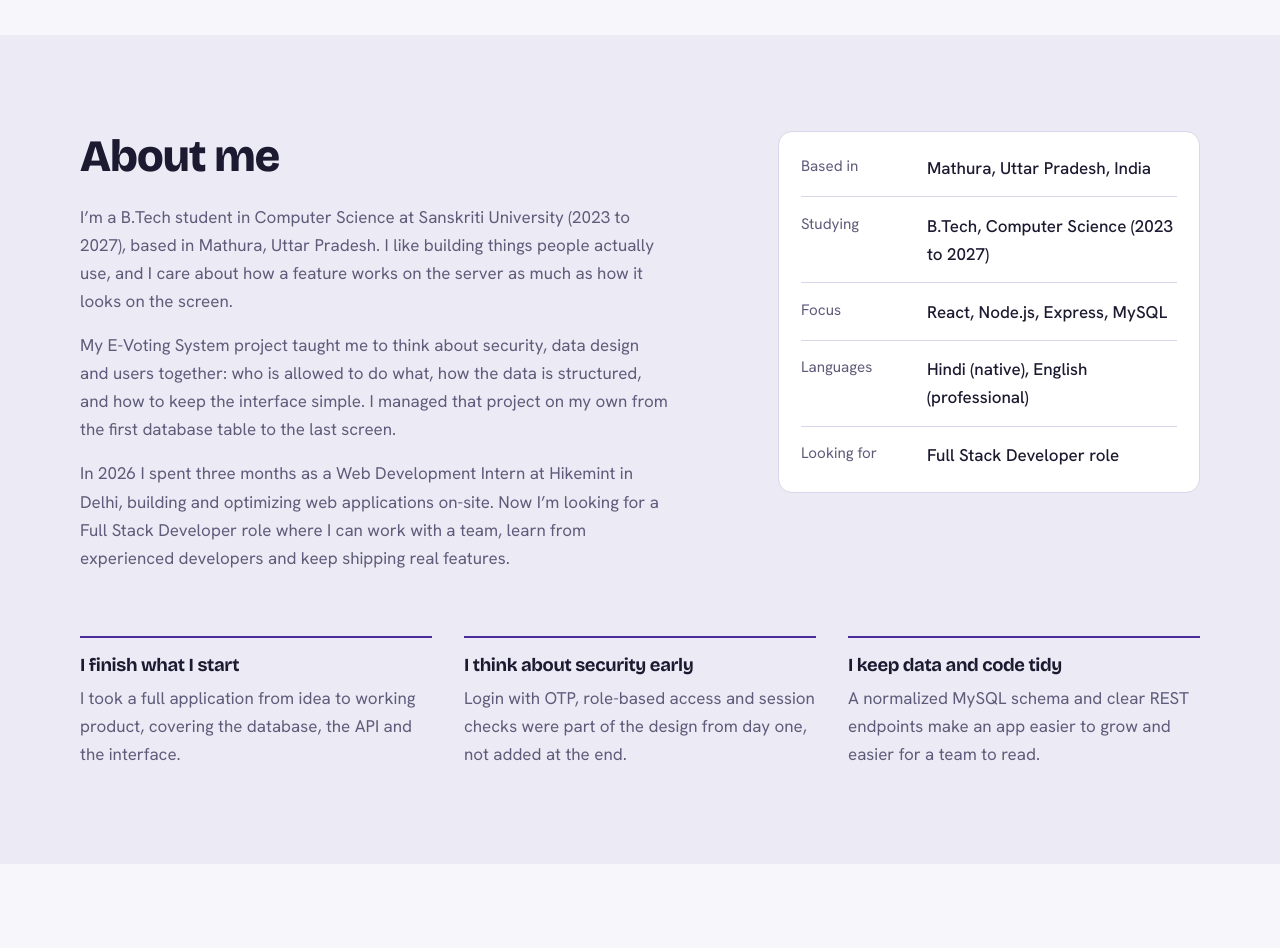
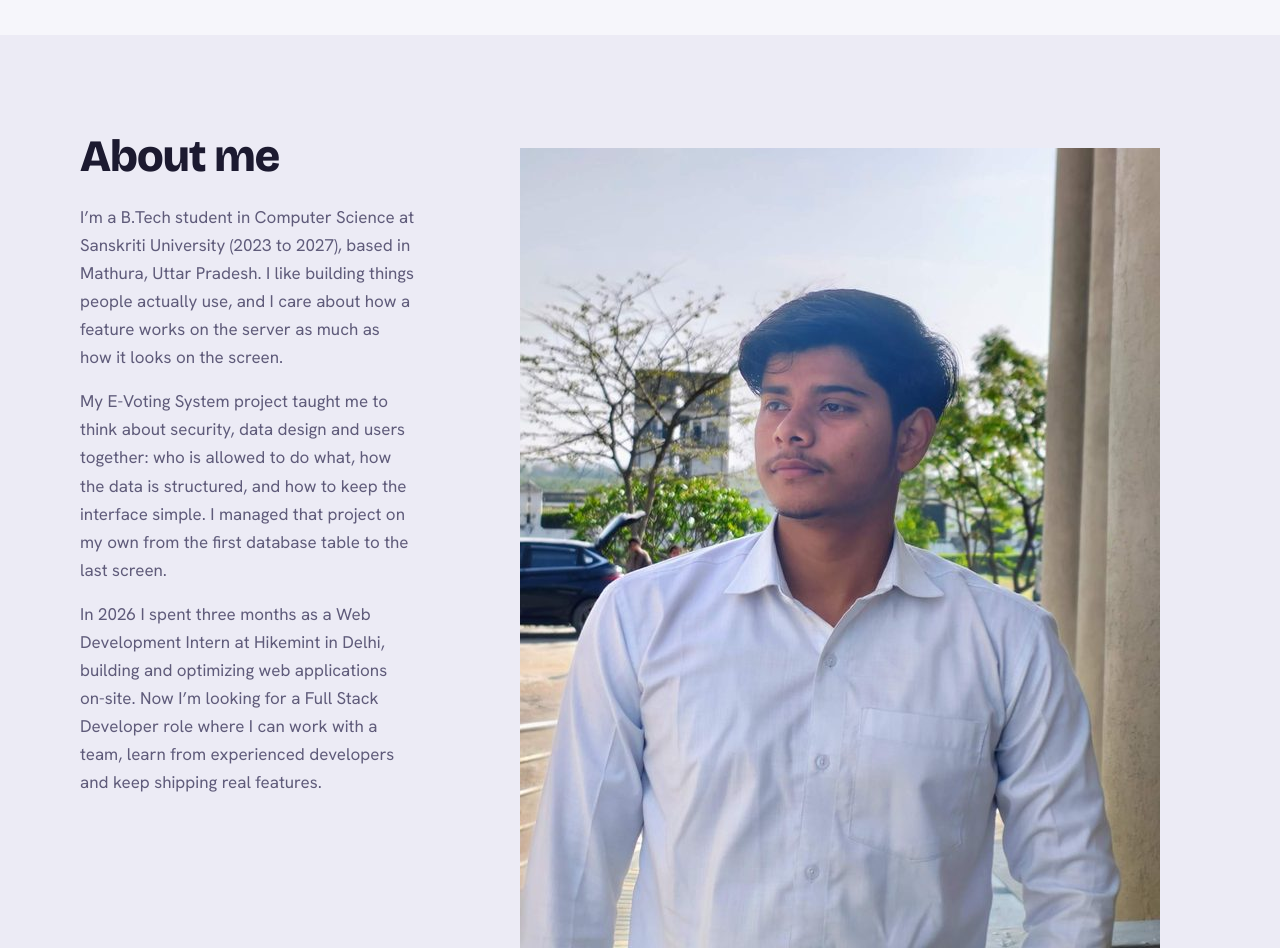
Before and after one commit to Vikram-singh7668/My-portfolio-, a plain HTML site: page index.html in a window 1280 px wide. Shown: the part 840-1788 px from the top of the page. Drawn offline with nearby package versions, Linux system fonts and the light colour scheme.

Commit message:
Update4 index.html

```diff
--- a/index.html
+++ b/index.html
@@ -106,6 +106,11 @@
             <p>In 2026 I spent three months as a Web Development Intern at Hikemint in Delhi, building and optimizing web applications on-site. Now I’m looking for a Full Stack Developer role where I can work with a team, learn from experienced developers and keep shipping real features.</p>
           </div>
 
+          <div class="about-side">
+            <figure class="portrait">
+              <img src="photo.jpg" alt="Portrait of Vikram in a white shirt" width="640" height="800" loading="lazy" decoding="async" />
+            </figure>
+
             <dl class="facts">
               <div><dt>Based in</dt><dd>Mathura, Uttar Pradesh, India</dd></div>
               <div><dt>Studying</dt><dd>B.Tech, Computer Science (2023 to 2027)</dd></div>
@@ -113,6 +118,7 @@
               <div><dt>Languages</dt><dd>Hindi (native), English (professional)</dd></div>
               <div><dt>Looking for</dt><dd>Full Stack Developer role</dd></div>
             </dl>
+          </div>
         </div>
 
         <ul class="bring">
```
Lines whose indentation alone changed are shown as unchanged.
